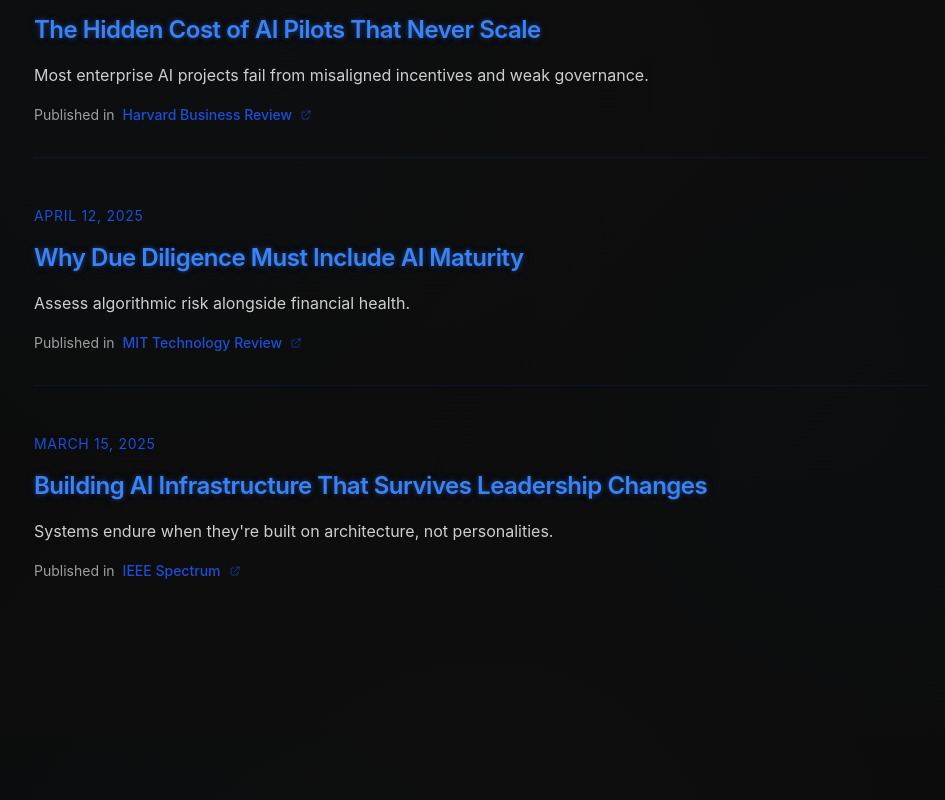
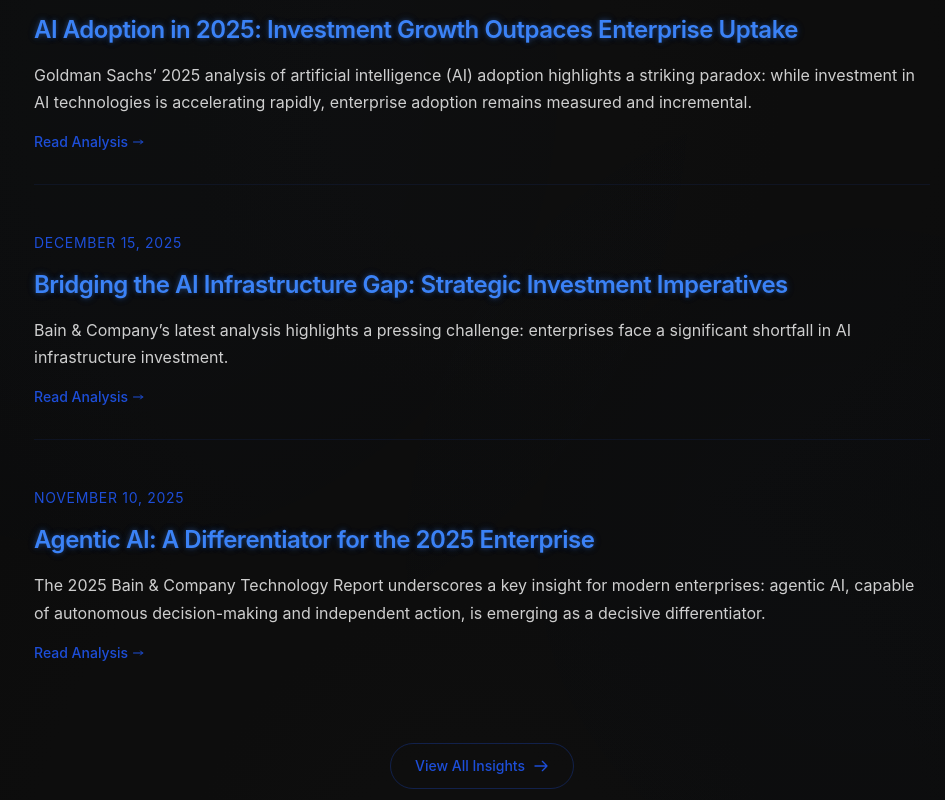
Before and after one commit to akshayrajeevnambiar/turbo-ai, a React (Vite) app: page / in a window 1280 px wide. Shown: the part 5100-5900 px from the top of the page, without its empty margins (158-1103 px from the left). Built offline with nearby package versions, Linux system fonts and the light colour scheme; no server answers.

Commit message:
feat: Add dynamic blog post page with SEO integration.

```diff
--- a/src/components/Perspectives.tsx
+++ b/src/components/Perspectives.tsx
@@ -1,6 +1,8 @@
 import { Container, Section } from "./Container";
 import { useReveal } from "../hooks/useReveal";
 import { copy } from "../content/turboai";
+import { blogPosts } from "../content/blog";
+import { Link } from "react-router-dom";
 
 function formatDate(dateString: string): string {
   const date = new Date(dateString);
@@ -13,6 +15,11 @@
 
 export function Perspectives() {
   const { addElement } = useReveal(60);
+
+  // Sort posts by date (newest first) and take the top 3
+  const recentPosts = [...blogPosts]
+    .sort((a, b) => new Date(b.date).getTime() - new Date(a.date).getTime())
+    .slice(0, 3);
 
   return (
     <Section id={copy.perspectives.id} className="bg-charcoalDeep/50">
@@ -30,52 +37,45 @@
 
           {/* Articles list */}
           <div className="space-y-12">
-            {copy.perspectives.items.map((article) => (
+            {recentPosts.map((post) => (
               <article
-                key={article.slug}
+                key={post.slug}
                 ref={addElement}
                 className="border-b border-emeraldTint/10 pb-8 last:border-b-0"
               >
                 <div className="flex flex-col space-y-4">
                   {/* Date */}
                   <time
-                    dateTime={article.date}
+                    dateTime={post.date}
                     className="text-sm text-emeraldTint uppercase tracking-wider"
                   >
-                    {formatDate(article.date)}
+                    {formatDate(post.date)}
                   </time>
 
                   {/* Title */}
                   <h3 className="text-xl md:text-2xl font-semibold text-emeraldNeon leading-tight">
-                    <a
-                      href={article.source?.url}
-                      target="_blank"
-                      rel="noopener noreferrer"
+                    <Link
+                      to={`/blog/${post.slug}`}
                       className="hover:text-emeraldTint transition-colors duration-300"
                     >
-                      {article.title}
-                    </a>
+                      {post.title}
+                    </Link>
                   </h3>
 
                   {/* Excerpt */}
                   <p className="text-white/80 leading-relaxed">
-                    {article.excerpt}
+                    {post.excerpt}
                   </p>
 
-                  {/* Source */}
-                  {article.source && (
-                    <div className="flex items-center space-x-2 text-sm">
-                      <span className="text-white/60">Published in</span>
-                      <a
-                        href={article.source.url}
-                        target="_blank"
-                        rel="noopener noreferrer"
-                        className="text-emeraldTint hover:text-emeraldNeon transition-colors duration-300 font-medium"
-                      >
-                        {article.source.title}
-                      </a>
+                  {/* Read More Link */}
+                  <div className="flex items-center space-x-2 text-sm">
+                    <Link
+                      to={`/blog/${post.slug}`}
+                      className="text-emeraldTint hover:text-emeraldNeon transition-colors duration-300 font-medium inline-flex items-center gap-1 group"
+                    >
+                      Read Analysis
                       <svg
-                        className="w-3 h-3 text-emeraldTint/60"
+                        className="w-3 h-3 transform group-hover:translate-x-1 transition-transform"
                         fill="none"
                         stroke="currentColor"
                         viewBox="0 0 24 24"
@@ -84,14 +84,27 @@
                           strokeLinecap="round"
                           strokeLinejoin="round"
                           strokeWidth={2}
-                          d="M10 6H6a2 2 0 00-2 2v10a2 2 0 002 2h10a2 2 0 002-2v-4M14 4h6m0 0v6m0-6L10 14"
+                          d="M17 8l4 4m0 0l-4 4m4-4H3"
                         />
                       </svg>
-                    </div>
-                  )}
+                    </Link>
+                  </div>
                 </div>
               </article>
             ))}
+          </div>
+
+          {/* View All Button */}
+          <div className="mt-12 text-center" ref={addElement}>
+            <Link
+              to="/blog"
+              className="inline-flex items-center gap-2 px-6 py-3 border border-emeraldTint/30 rounded-full text-emeraldTint hover:bg-emeraldTint/10 transition-colors duration-300 font-medium text-sm"
+            >
+              View All Insights
+              <svg className="w-4 h-4" fill="none" stroke="currentColor" viewBox="0 0 24 24">
+                <path strokeLinecap="round" strokeLinejoin="round" strokeWidth={2} d="M14 5l7 7m0 0l-7 7m7-7H3" />
+              </svg>
+            </Link>
           </div>
         </div>
       </Container>
--- a/src/components/SEO.tsx
+++ b/src/components/SEO.tsx
@@ -2,55 +2,41 @@
 import { seoConfig } from "../content/seo";
 
 interface SEOProps {
-    pageKey: keyof typeof seoConfig;
+    pageKey?: keyof typeof seoConfig;
+    title?: string;
+    description?: string;
+    image?: string;
+    url?: string;
+    type?: "website" | "article";
+    articleMeta?: {
+        publishedTime: string;
+        author: string;
+        tags?: string[];
+    };
 }
 
-export function SEO({ pageKey }: SEOProps) {
-    const meta = seoConfig[pageKey];
+export function SEO({ pageKey, title, description, image, url, type = "website", articleMeta }: SEOProps) {
+    const configMeta = pageKey ? seoConfig[pageKey] : null;
 
-    if (!meta) {
-        console.warn(`SEO: No metadata found for page key "${pageKey}"`);
-        return null;
-    }
+    // Merge config meta with manual props (manual props take precedence)
+    const meta = {
+        title: title || configMeta?.title || "Turbo AI",
+        description: description || configMeta?.description || "",
+        image: image || configMeta?.image || "",
+        url: url || configMeta?.url || window.location.href,
+        keywords: configMeta?.keywords || "",
+    };
 
-    return (
-        <Helmet defer={false} prioritizeSeoTags>
-            <title>{meta.title}</title>
-            <meta name="description" content={meta.description} />
-            {meta.keywords && <meta name="keywords" content={meta.keywords} />}
+    const siteUrl = import.meta.env.VITE_BASE_URL || "https://turbo-ai.ca";
 
-            {/* Canonical URL */}
-            <link rel="canonical" href={meta.url} />
-
-            {/* Hreflang Tags (Multi-region targeting) */}
-            <link rel="alternate" hrefLang="en-gb" href={meta.url} />
-            <link rel="alternate" hrefLang="en-ca" href={meta.url} />
-            <link rel="alternate" hrefLang="en" href={meta.url} />
-
-            {/* Open Graph / Facebook */}
-            <meta property="og:type" content="website" />
-            <meta property="og:url" content={meta.url} />
-            <meta property="og:title" content={meta.title} />
-            <meta property="og:description" content={meta.description} />
-            {meta.image && <meta property="og:image" content={meta.image} />}
-
-
-            {/* Twitter */}
-            <meta property="twitter:card" content="summary_large_image" />
-            <meta property="twitter:url" content={meta.url} />
-            <meta property="twitter:title" content={meta.title} />
-            <meta property="twitter:description" content={meta.description} />
-            {meta.image && <meta property="twitter:image" content={meta.image} />}
-
-            {/* Structured Data (JSON-LD) */}
-            <script type="application/ld+json">
-                {JSON.stringify({
+    // Base JSON-LD (Organization) - Always valid
+    const organizationSchema = {
         "@context": "https://schema.org",
         "@type": "Organization",
         "name": "Turbo AI",
         "alternateName": "Turbo AI - Architecting Intelligence",
-                    "url": meta.url, // Uses dynamic base URL from config
-                    "logo": `${meta.url}/favicon.svg`,
+        "url": siteUrl,
+        "logo": `${siteUrl}/favicon.svg`,
         "description": "Turbo AI designs and deploys intelligent systems for enterprises navigating complexity. We provide AI transformation, strategic intelligence, digital architecture, and enterprise solutions.",
         "foundingDate": "2014",
         "slogan": "Architecting Intelligence",
@@ -73,7 +59,7 @@
                 "contactType": "Business Inquiries",
                 "email": "hello@turbo-ai.ca",
                 "telephone": "+18257472650",
-                            "url": `${meta.url}/#connect`
+                "url": `${siteUrl}/#connect`
             },
             {
                 "@type": "ContactPoint",
@@ -86,7 +72,68 @@
             "AI Transformation", "Strategic Intelligence", "Digital Architecture",
             "Cyber Security Solutions", "Cloud Solutions", "Offshore Development"
         ]
-                })}
+    };
+
+    // Article JSON-LD (BlogPosting)
+    const articleSchema = type === "article" && articleMeta ? {
+        "@context": "https://schema.org",
+        "@type": "BlogPosting",
+        "mainEntityOfPage": {
+            "@type": "WebPage",
+            "@id": meta.url
+        },
+        "headline": meta.title,
+        "image": meta.image ? [meta.image] : [],
+        "datePublished": articleMeta.publishedTime,
+        "dateModified": articleMeta.publishedTime, // Assuming no separate modified date for now
+        "author": {
+            "@type": "Organization", // Or Person if you prefer
+            "name": articleMeta.author
+        },
+        "publisher": organizationSchema,
+        "description": meta.description
+    } : null;
+
+    return (
+        <Helmet defer={false} prioritizeSeoTags>
+            <title>{meta.title}</title>
+            <meta name="description" content={meta.description} />
+            {meta.keywords && <meta name="keywords" content={meta.keywords} />}
+
+            {/* Canonical URL */}
+            <link rel="canonical" href={meta.url} />
+
+            {/* Hreflang Tags (Multi-region targeting) */}
+            <link rel="alternate" hrefLang="en-gb" href={meta.url} />
+            <link rel="alternate" hrefLang="en-ca" href={meta.url} />
+            <link rel="alternate" hrefLang="en" href={meta.url} />
+
+            {/* Open Graph / Facebook */}
+            <meta property="og:type" content={type} />
+            <meta property="og:url" content={meta.url} />
+            <meta property="og:title" content={meta.title} />
+            <meta property="og:description" content={meta.description} />
+            {meta.image && <meta property="og:image" content={meta.image} />}
+            {type === "article" && articleMeta && (
+                <>
+                    <meta property="article:published_time" content={articleMeta.publishedTime} />
+                    <meta property="article:author" content={articleMeta.author} />
+                    {articleMeta.tags?.map(tag => (
+                        <meta key={tag} property="article:tag" content={tag} />
+                    ))}
+                </>
+            )}
+
+            {/* Twitter */}
+            <meta property="twitter:card" content="summary_large_image" />
+            <meta property="twitter:url" content={meta.url} />
+            <meta property="twitter:title" content={meta.title} />
+            <meta property="twitter:description" content={meta.description} />
+            {meta.image && <meta property="twitter:image" content={meta.image} />}
+
+            {/* Structured Data (JSON-LD) */}
+            <script type="application/ld+json">
+                {JSON.stringify(type === "article" ? articleSchema : organizationSchema)}
             </script>
         </Helmet>
     );
--- a/src/pages/BlogPost.tsx
+++ b/src/pages/BlogPost.tsx
@@ -1,6 +1,6 @@
 import { useEffect, useRef } from "react";
 import { useParams, useNavigate, Link } from "react-router-dom";
-import { Helmet } from "react-helmet-async";
+import { SEO } from "../components/SEO";
 import { Container, Section, Divider } from "../components/Container";
 import { blogPosts } from "../content/blog";
 import { motion, useScroll, useTransform } from "framer-motion";
@@ -34,24 +34,17 @@
 
     return (
         <>
-            <Helmet>
-                <title>{post.title} | Turbo AI</title>
-                <meta name="description" content={post.excerpt} />
-
-                {/* Open Graph */}
-                <meta property="og:type" content="article" />
-                <meta property="og:title" content={post.title} />
-                <meta property="og:description" content={post.excerpt} />
-                <meta property="og:image" content={ogImage} />
-                <meta property="article:published_time" content={post.date} />
-                <meta property="article:author" content={post.author} />
-
-                {/* Twitter */}
-                <meta property="twitter:card" content="summary_large_image" />
-                <meta property="twitter:title" content={post.title} />
-                <meta property="twitter:description" content={post.excerpt} />
-                <meta property="twitter:image" content={ogImage} />
-            </Helmet>
+            <SEO
+                title={`${post.title} | Turbo AI`}
+                description={post.excerpt}
+                image={ogImage}
+                type="article"
+                articleMeta={{
+                    publishedTime: post.date,
+                    author: post.author,
+                    tags: post.tags
+                }}
+            />
 
             <main className="min-h-screen bg-charcoal" ref={containerRef}>
                 <article>
```
Lines whose indentation alone changed are shown as unchanged.
